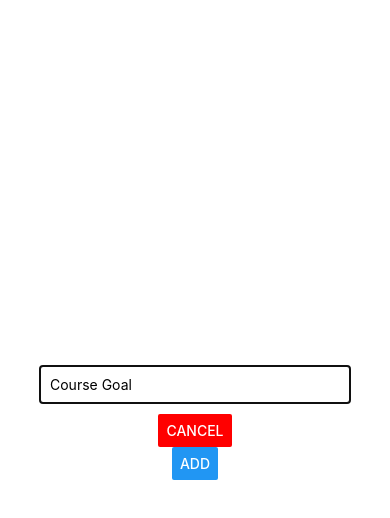
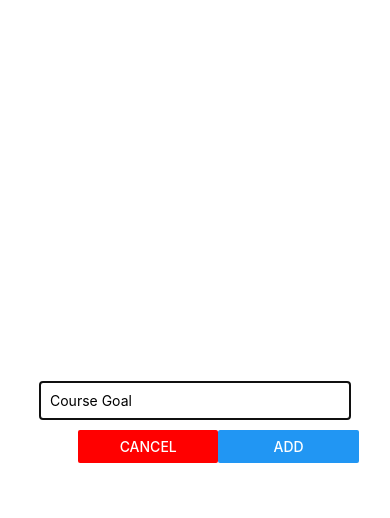
Before and after one commit to whyang0808/rn-complete-guide, a React Native app: screen / in a window 390 px wide. Both pictures are taken after a click on the button "ADD NEW GOAL". Shown: the top 518 px of the page. Built offline with nearby package versions, Linux system fonts and the light colour scheme.

Commit message:
Finishing the Modal Styling

```diff
--- a/components/GoalInput.js
+++ b/components/GoalInput.js
@@ -22,8 +22,14 @@ const GoalInput = props => {
                     onChangeText={goalInputHandler}
                     value={enteredGoal}
                 />
-                <Button title="CANCEL" color="red" onPress={props.onCancel} />
-                <Button title="ADD" onPress={addGoalHandler} />
+                <View style={styles.buttonContainer}>
+                    <View style={styles.button}>
+                        <Button title="CANCEL" color="red" onPress={props.onCancel} />
+                    </View>
+                    <View style={styles.button}>
+                        <Button title="ADD" onPress={addGoalHandler} />
+                    </View>
+                </View>
             </View>
         </Modal>
     )
@@ -41,6 +47,14 @@ const styles = StyleSheet.create({
         borderWidth: 1,
         padding: 10,
         marginBottom: 10
+    },
+    buttonContainer: {
+        flexDirection: 'row',
+        justifyContent: 'space-around',
+        width: '60%'
+    },
+    button: {
+        width: '60%'
     }
 });
 
```
